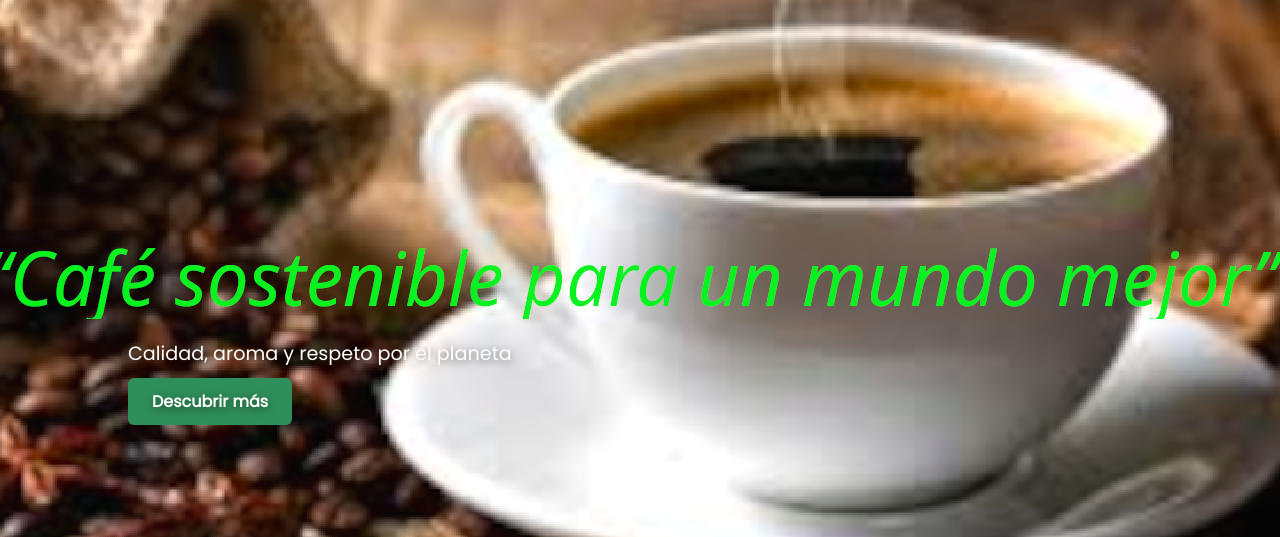
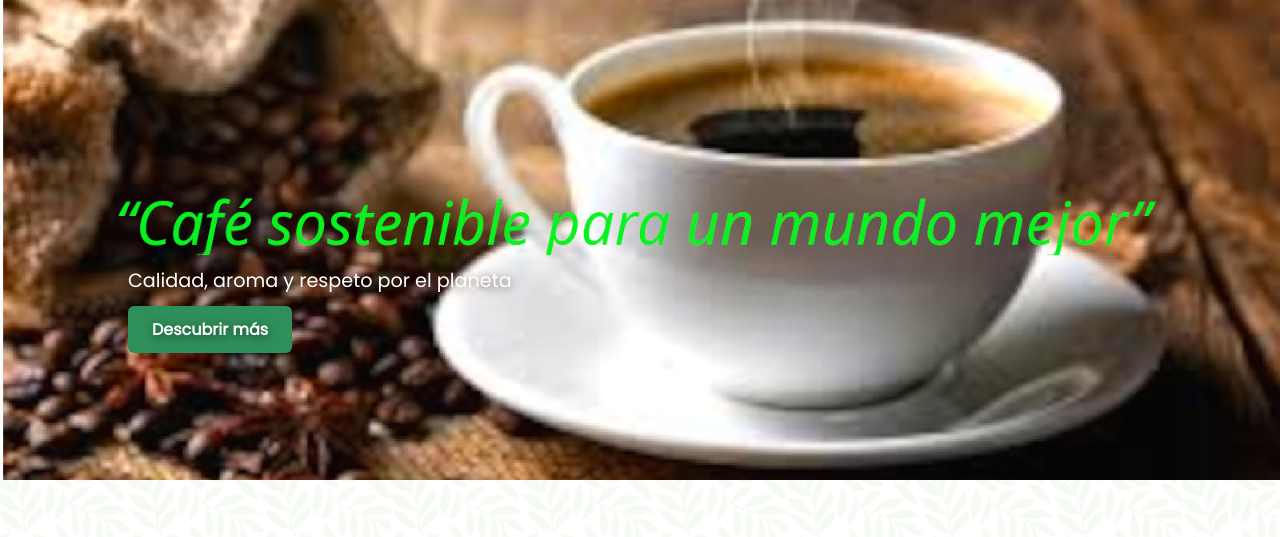
Before and after one commit to ProffesorMad/Diseno-de-Interfaces-Web, a plain HTML site: page practica_losenlacesbrew/index.html in a window 1280 px wide. Shown: the top 537 px of the page. Drawn offline with Linux system fonts and the light colour scheme.

Commit message:
Los Enlaces Brew

```diff
--- a/practica_losenlacesbrew/index.html
+++ b/practica_losenlacesbrew/index.html
@@ -13,9 +13,8 @@
 <body>
 
     <header class="header">
-        <img src="imagenes_exportadas/Banner.jpg" class="banner" alt="Banner principal de LosEnlaces Brew">
         <div class="header-texto">
-            <br><br><br><br><br><br>
+            <br><br><br><br><br>
             <p>Calidad, aroma y respeto por el planeta</p>
             <a href="#productos" class="boton">Descubrir más</a>
         </div>
@@ -53,7 +52,6 @@
             En LosEnlaces Brew apostamos por un modelo respetuoso con el medio ambiente:
             cultivo responsable, comercio justo y procesos de baja huella ecológica.
         </p>
-        <img src="imagenes_exportadas/Fondo.jpg" class="fondo-sos" alt="Fondo de naturaleza sostenible">
     </section>
 
     <footer id="contacto" class="footer">
--- a/practica_losenlacesbrew/style.css
+++ b/practica_losenlacesbrew/style.css
@@ -15,30 +15,24 @@
 
 body {
     font-family: 'Poppins', sans-serif;
-    background-color: var(--gris-suave);
+    background: url("imagenes_exportadas/Fondo.jpg") no-repeat center center fixed;
+    background-size: cover;
     color: var(--gris-neutro);
     line-height: 1.6;
 }
 
 .header {
+    width: 100%;
+    height: 60vh;
+    display: flex;
+    align-items: center;
+    padding-left: 10%;
     position: relative;
-    width: 100%;
-    height: 75vh;
-    overflow: hidden;
-}
-
-.banner {
-    position: absolute;
-    width: 100%;
-    height: 100%;
-    object-fit: cover;
+    background: url("imagenes_exportadas/Banner.jpg") no-repeat center center;
+    background-size: cover;
 }
 
 .header-texto {
-    position: absolute;
-    top: 50%;
-    left: 10%;
-    transform: translateY(-50%);
     max-width: 450px;
     color: white;
     text-shadow: 0px 2px 8px rgba(0,0,0,0.5);
@@ -74,7 +68,7 @@ body {
 .animacion-cafe {
     text-align: center;
     padding: 60px 10%;
-    background-color: white;
+    background-color: rgba(255,255,255,0.9);
 }
 
 .animacion-cafe h2 {
@@ -125,6 +119,7 @@ body {
 .productos {
     text-align: center;
     padding: 80px 10%;
+    background-color: rgba(255,255,255,0.9);
 }
 
 .productos h2 {
@@ -163,7 +158,7 @@ body {
 
 .sostenibilidad {
     padding: 80px 10%;
-    background-color: #fff;
+    background-color: rgba(255,255,255,0.9);
     text-align: center;
 }
 
@@ -178,12 +173,6 @@ body {
     max-width: 700px;
     margin: auto;
     margin-bottom: 40px;
-}
-
-.fondo-sos {
-    width: 100%;
-    border-radius: 12px;
-    box-shadow: 0 3px 10px rgba(0,0,0,0.15);
 }
 
 .footer {
```
